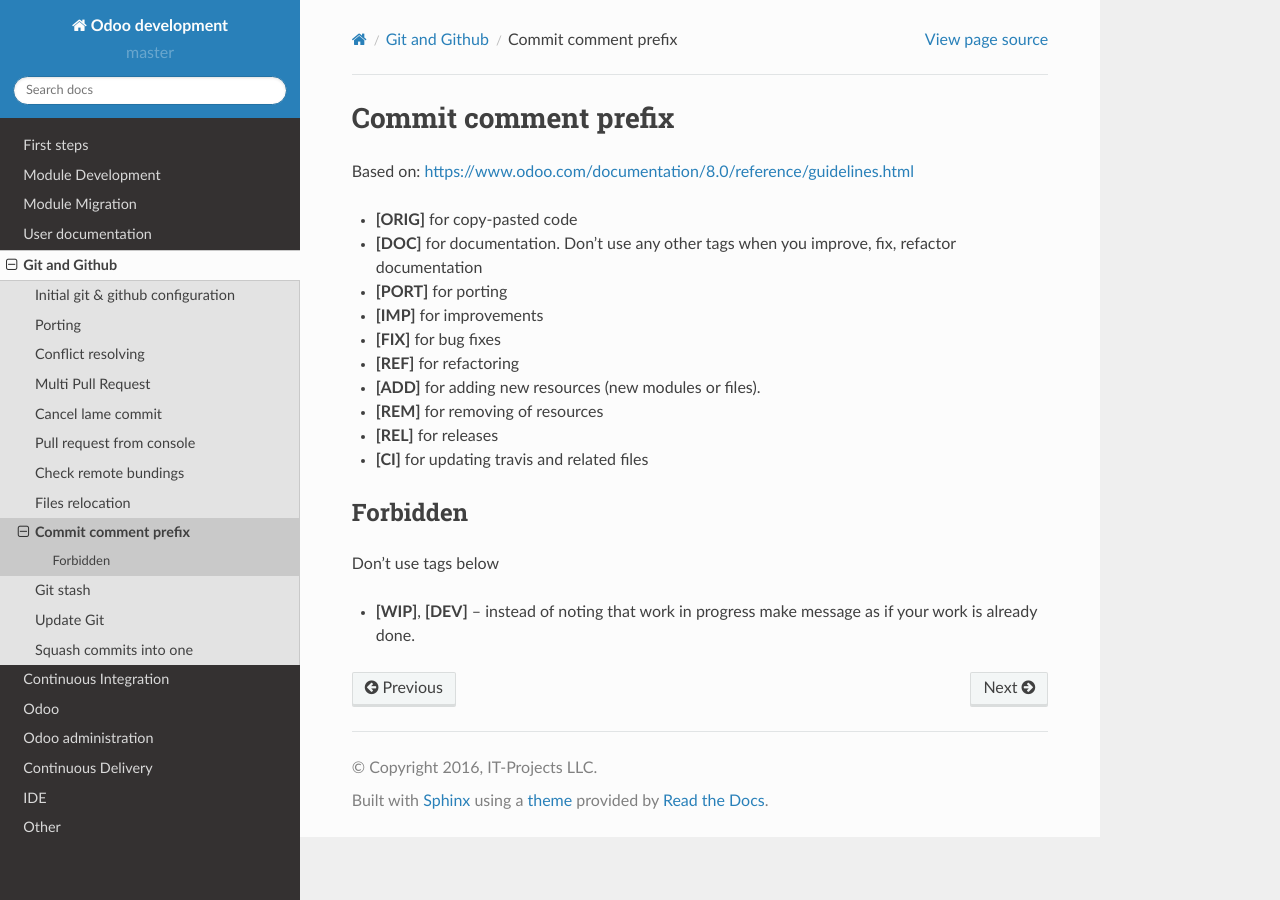
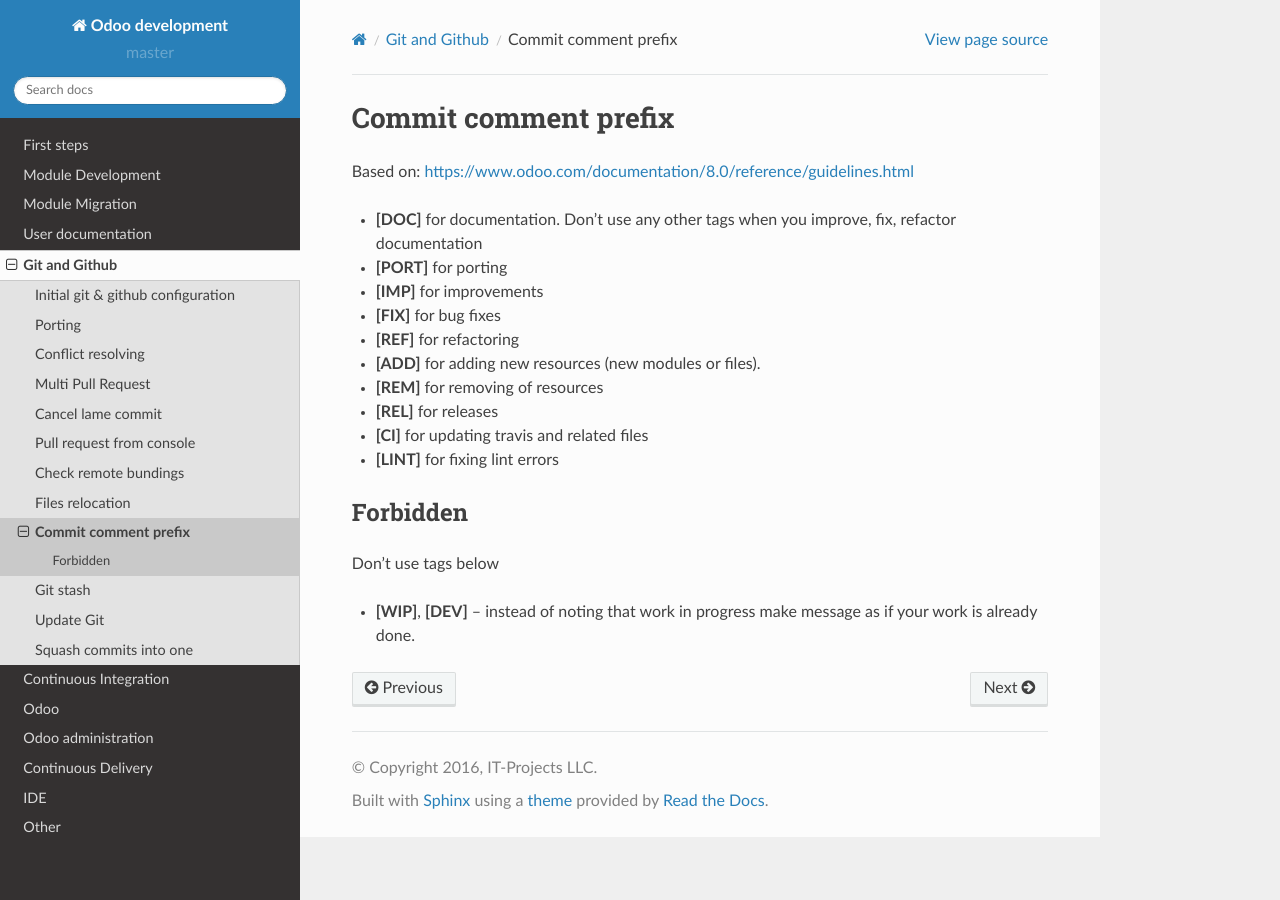
Before and after one commit to itpp-labs/odoo-development, a Sphinx documentation site: the page built from docs/git/commits.rst, in a window 1280 px wide. Built offline with Sphinx 7.4.7 and the Read the Docs theme 2.0.0, drawn with Linux system fonts in a browser that asks for light colours; pages that are not in the unit, such as notebooks, are missing from menus.

Commit message:
tag [ORIG] is not used; add new tag [LINT]

```diff
--- a/docs/git/commits.rst
+++ b/docs/git/commits.rst
@@ -2,7 +2,6 @@
 =====================
 Based on: https://www.odoo.com/documentation/8.0/reference/guidelines.html
 
-* **[ORIG]** for copy-pasted code
 * **[DOC]**  for documentation. Don't use any other tags when you improve, fix, refactor documentation
 * **[PORT]** for porting
 * **[IMP]** for improvements
@@ -12,6 +11,7 @@
 * **[REM]** for removing of resources
 * **[REL]** for releases
 * **[CI]** for updating travis and related files
+* **[LINT]** for fixing lint errors
 
 Forbidden
 ---------
```
